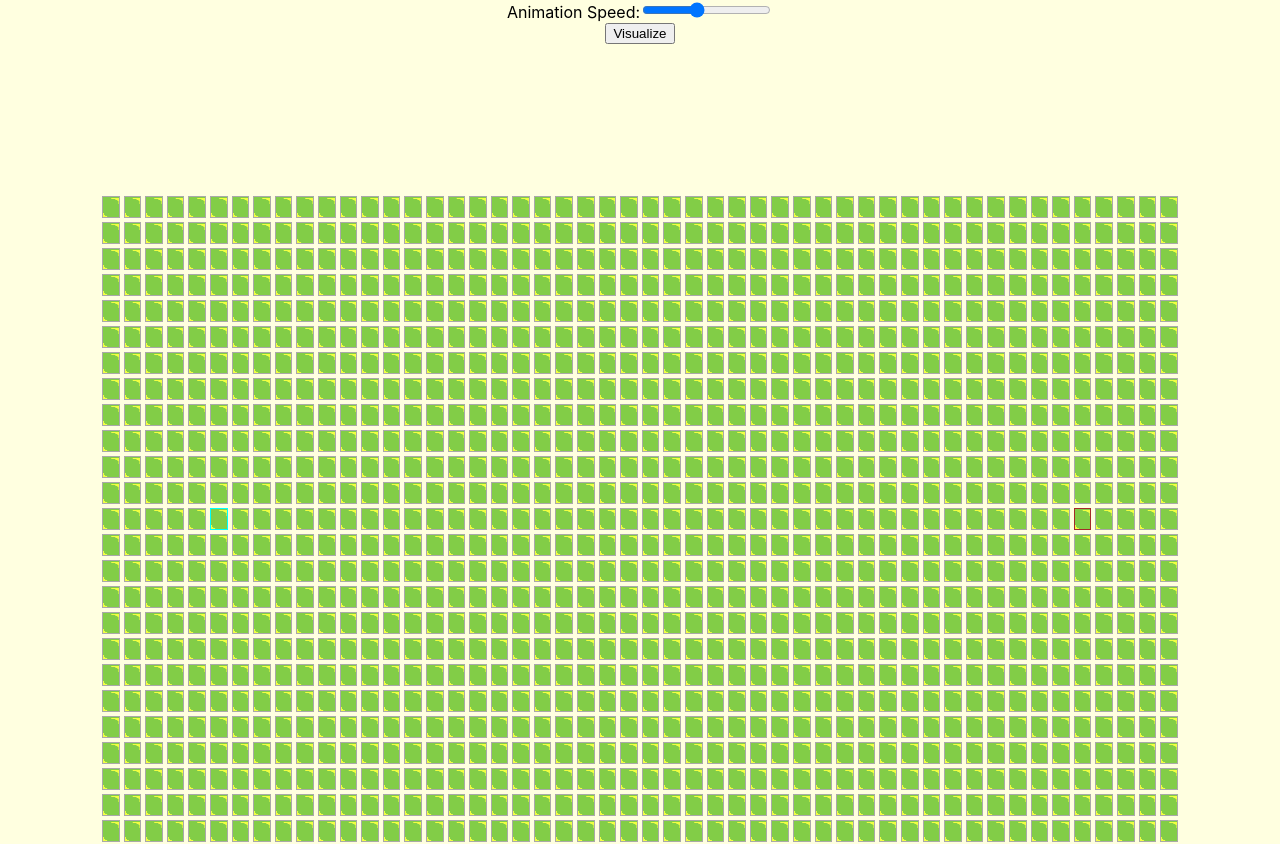
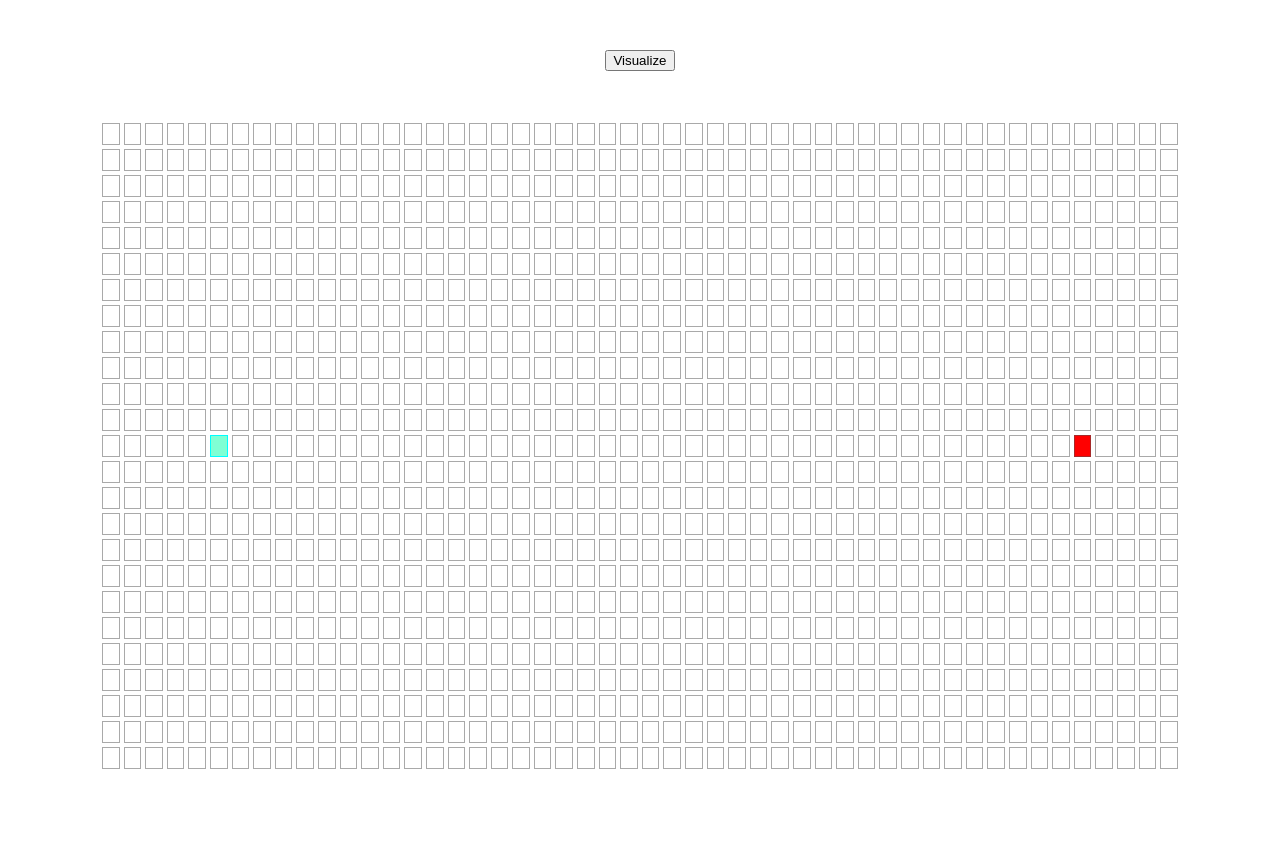
Before and after one commit to mysticizhere/pathfinder, a React (Create React App) app: page / in a window 1280 px wide. After the commit the page ends 800 px from the top, so only its background shows below. Built offline with nearby package versions, Linux system fonts and the light colour scheme.

Commit message:
shortest path done

```diff
--- a/src/App.css
+++ b/src/App.css
@@ -1,6 +1,5 @@
 .App {
     text-align: center;
-    background-color: lightyellow;
 }
 
 .App-logo {
--- a/src/PathFinding/Nodes/node.css
+++ b/src/PathFinding/Nodes/node.css
@@ -1,7 +1,6 @@
 .node {
     width: 20px;
     height: 20px;
-    background-image: url("baseGrassBlock_1.png");
     border: 1px solid darkgray;
     margin: 2px;
 }
@@ -25,3 +24,8 @@
     background-color: aliceblue;
     border-color: azure;
 }
+
+.node-shortest-path {
+    background-color: yellow;
+    border-color: darkgoldenrod;
+}
--- a/src/PathFinding/pathfindingvisual.css
+++ b/src/PathFinding/pathfindingvisual.css
@@ -1,9 +1,14 @@
 .grid {
-  margin: 150px 100px 0;
-  display: flex;
-  flex-direction: column;
+    margin: 50px 100px 0;
+    display: flex;
+    flex-direction: column;
 }
 
 .row {
-  display: flex;
+    display: flex;
 }
+
+.Visualize {
+    margin-top: 50px;
+    margin-bottom: 0px;
+}
--- a/src/PathFinding/pathfindingvisual.jsx
+++ b/src/PathFinding/pathfindingvisual.jsx
@@ -1,6 +1,8 @@
 import React, { Component } from "react";
 import Node from "./Nodes/node";
-import dijkstraAlgo from "../algorithms/dijkstra.js";
+import dijkstraAlgo, {
+    getNodesInShortestPathOrder,
+} from "../algorithms/dijkstra.js";
 
 import "./pathfindingvisual.css";
 
@@ -15,7 +17,6 @@ export default class Pathfindingvisual extends Component {
         this.state = {
             grid: [],
             mouseIsPressed: false,
-            animationSpeed: 50,
         };
     }
 
@@ -39,26 +40,31 @@ export default class Pathfindingvisual extends Component {
         this.setState({ mouseIsPressed: false });
     }
 
-    handleSpeedChange = (e) => {
-        const speedValue = parseInt(e.target.value);
-        this.setState({ animationSpeed: speedValue });
-    };
+    animateDijkstra(visitedNodesInOrder, nodesInShortestPathOrder) {
+        for (let i = 0; i <= visitedNodesInOrder.length; i++) {
+            if (i === visitedNodesInOrder.length) {
+                setTimeout(() => {
+                    this.animateShortestPath(nodesInShortestPathOrder);
+                }, 10 * i);
+                return;
+            }
+            setTimeout(() => {
+                const node = visitedNodesInOrder[i];
+                document.getElementById(
+                    `node-${node.row}-${node.col}`
+                ).className = "node node-visited";
+            }, 10 * i);
+        }
+    }
 
-    animateDijkstra(visitedNodesInOrder) {
-        const { animationSpeed } = this.state;
-        for (let i = 0; i < visitedNodesInOrder.length; i++) {
+    animateShortestPath(nodesInShortestPathOrder) {
+        for (let i = 0; i < nodesInShortestPathOrder.length; i++) {
             setTimeout(() => {
-                if (i < visitedNodesInOrder.length) {
-                    const node = visitedNodesInOrder[i];
-                    const newGrid = this.state.grid.slice();
-                    const newNode = {
-                        ...node,
-                        isVisited: true,
-                    };
-                    newGrid[newNode.row][newNode.col] = newNode;
-                    this.setState({ grid: newGrid });
-                }
-            }, (115 - animationSpeed) * i);
+                const node = nodesInShortestPathOrder[i];
+                document.getElementById(
+                    `node-${node.row}-${node.col}`
+                ).className = "node node-shortest-path";
+            }, 50 * i);
         }
     }
 
@@ -67,25 +73,18 @@ export default class Pathfindingvisual extends Component {
         const startNode = grid[startNodeRow][startNodeCol];
         const endNode = grid[endNodeRow][endNodeCol];
         const visitedNodesInOrder = dijkstraAlgo(grid, startNode, endNode);
-        this.animateDijkstra(visitedNodesInOrder);
+        const nodesInShortestPathOrder = getNodesInShortestPathOrder(endNode);
+        this.animateDijkstra(visitedNodesInOrder, nodesInShortestPathOrder);
     }
 
     render() {
-        const { grid, animationSpeed, mouseIsPressed } = this.state;
+        const { grid, mouseIsPressed } = this.state;
         return (
             <>
-                <div>
-                    <label htmlFor="speed-slider">Animation Speed:</label>
-                    <input
-                        type="range"
-                        id="speed-slider"
-                        min="15"
-                        max="100"
-                        value={animationSpeed}
-                        onChange={this.handleSpeedChange}
-                    />
-                </div>
-                <button onClick={() => this.visualizeDijkstra()}>
+                <button
+                    className="Visualize"
+                    onClick={() => this.visualizeDijkstra()}
+                >
                     Visualize
                 </button>
                 <div className="grid">
--- a/src/algorithms/dijkstra.js
+++ b/src/algorithms/dijkstra.js
@@ -13,6 +13,7 @@ export default function dijkstraAlgo(grid, startNode, endNode) {
         // if(closestNode.distance === Infinity){
         //     return false;
         // }
+        closestNode.isVisited = true;
         visitedNodesInOrder.push(closestNode);
         if (closestNode === endNode) {
             return visitedNodesInOrder;
@@ -52,3 +53,13 @@ function getAllNodes(grid) {
     }
     return nodes;
 }
+
+export function getNodesInShortestPathOrder(finishNode) {
+    const nodeInShortestPathOrder = [];
+    let currNode = finishNode;
+    while (currNode !== null) {
+        nodeInShortestPathOrder.unshift(currNode);
+        currNode = currNode.previousNode;
+    }
+    return nodeInShortestPathOrder;
+}
```
